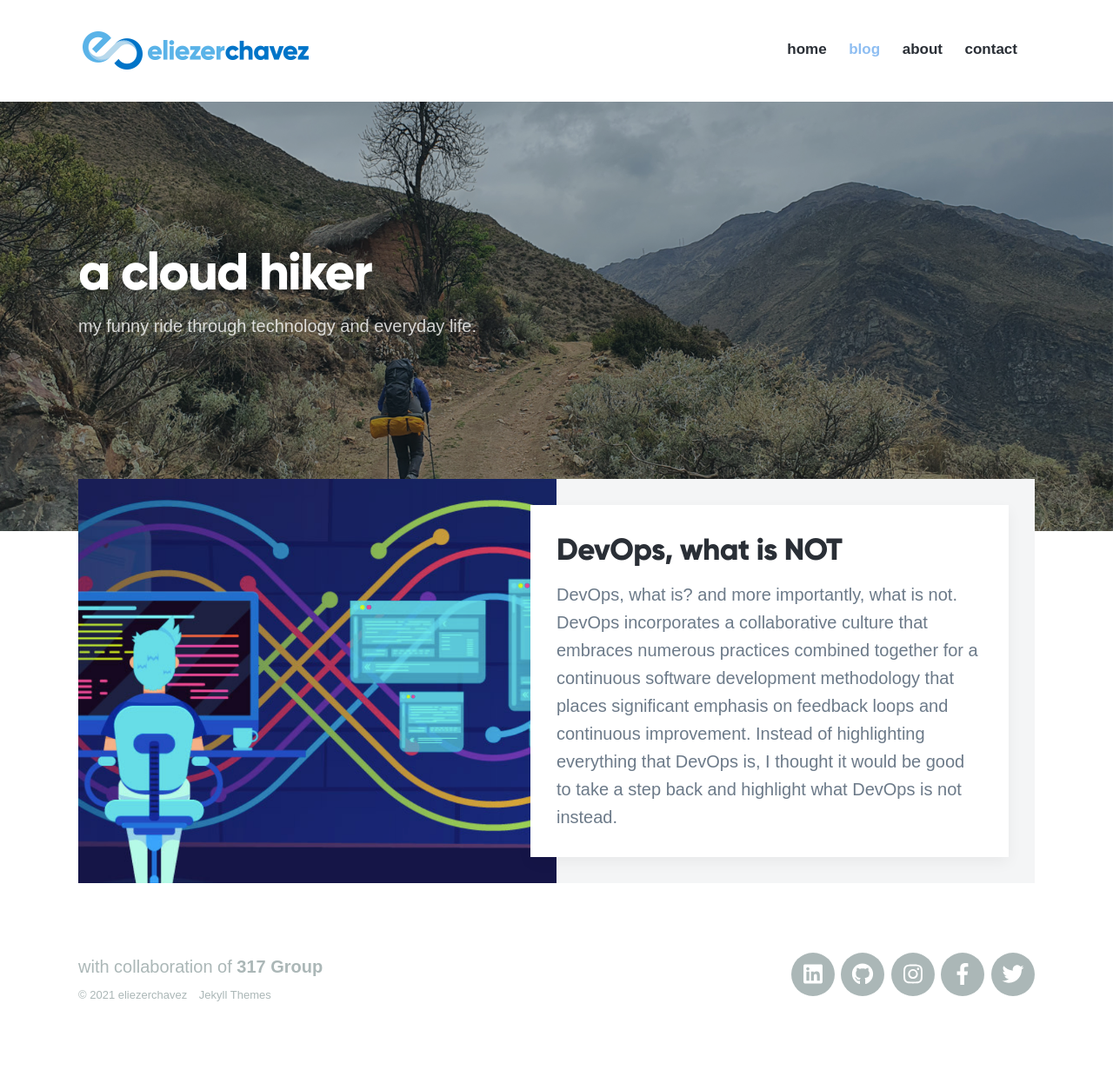
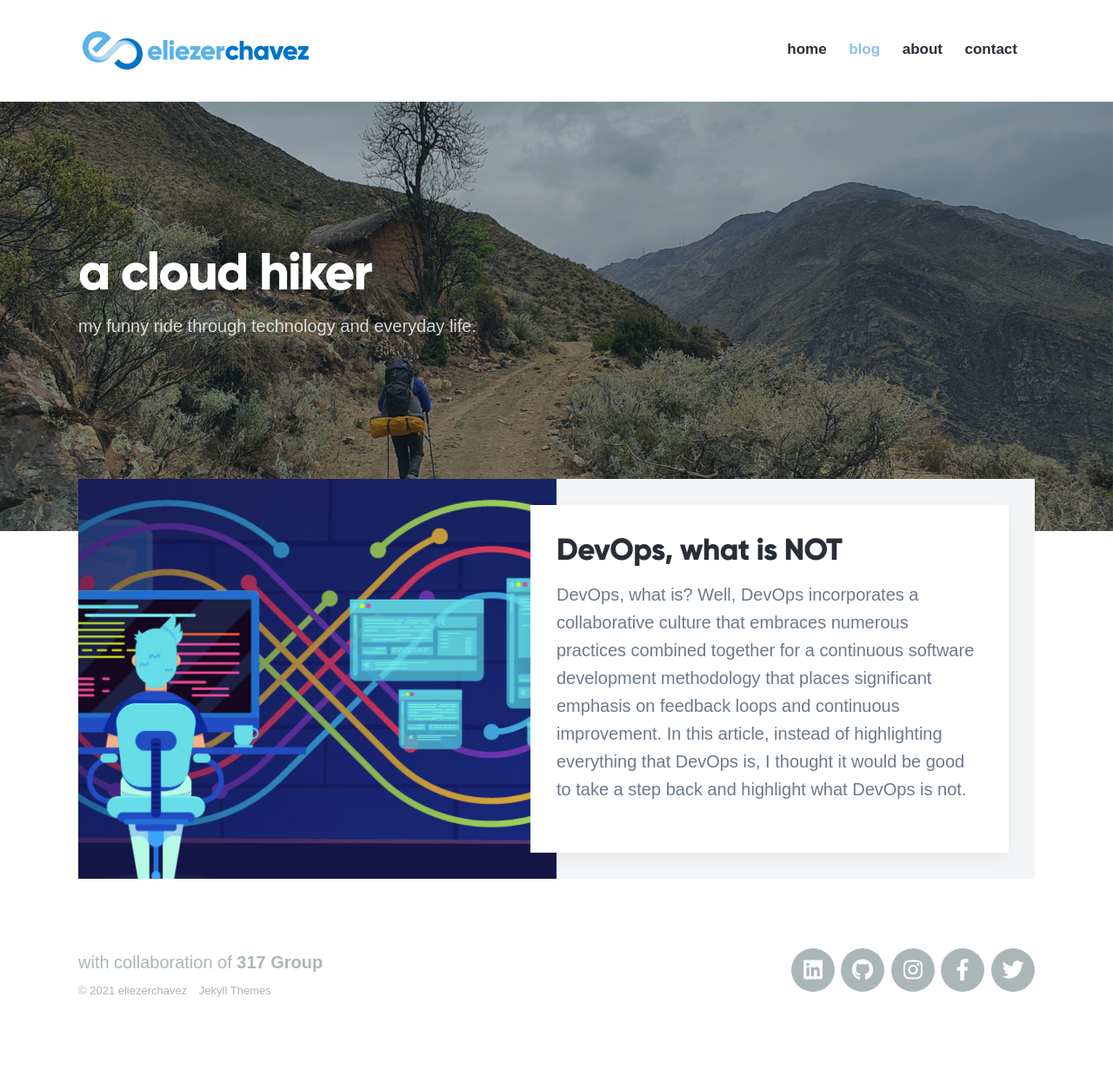
Before and after one commit to eliezerchavez/eliezerchavez.github.io, a Jekyll site: the page built from blog/index.html, in a window 1280 px wide. Shown: the whole page at 87% size. Built offline with Jekyll 4.4.1, drawn with Linux system fonts in a browser that asks for light colours; nearby versions of some CDN libraries; some web fonts are replaced; the list of posts is cut into pages by our own code.

Commit message:
updated post

```diff
--- a/_posts/2021-04-04-devops-what-is-not.md
+++ b/_posts/2021-04-04-devops-what-is-not.md
@@ -2,7 +2,7 @@
 title: 'DevOps, what is NOT'
 type: 'Post'
 date: 2021-04-04 20:00:00
-description: DevOps, what is? and more importantly, what is not. DevOps incorporates a collaborative culture that embraces numerous practices combined together for a continuous software development methodology that places significant emphasis on feedback loops and continuous improvement. Instead of highlighting everything that DevOps is, I thought it would be good to take a step back and highlight what DevOps is not instead.
+description: DevOps, what is? Well, DevOps incorporates a collaborative culture that embraces numerous practices combined together for a continuous software development methodology that places significant emphasis on feedback loops and continuous improvement. In this article, instead of highlighting everything that DevOps is, I thought it would be good to take a step back and highlight what DevOps is not.
 featured_image: '/images/posts/20210404/featured.png'
 comments: true
 ---
```
